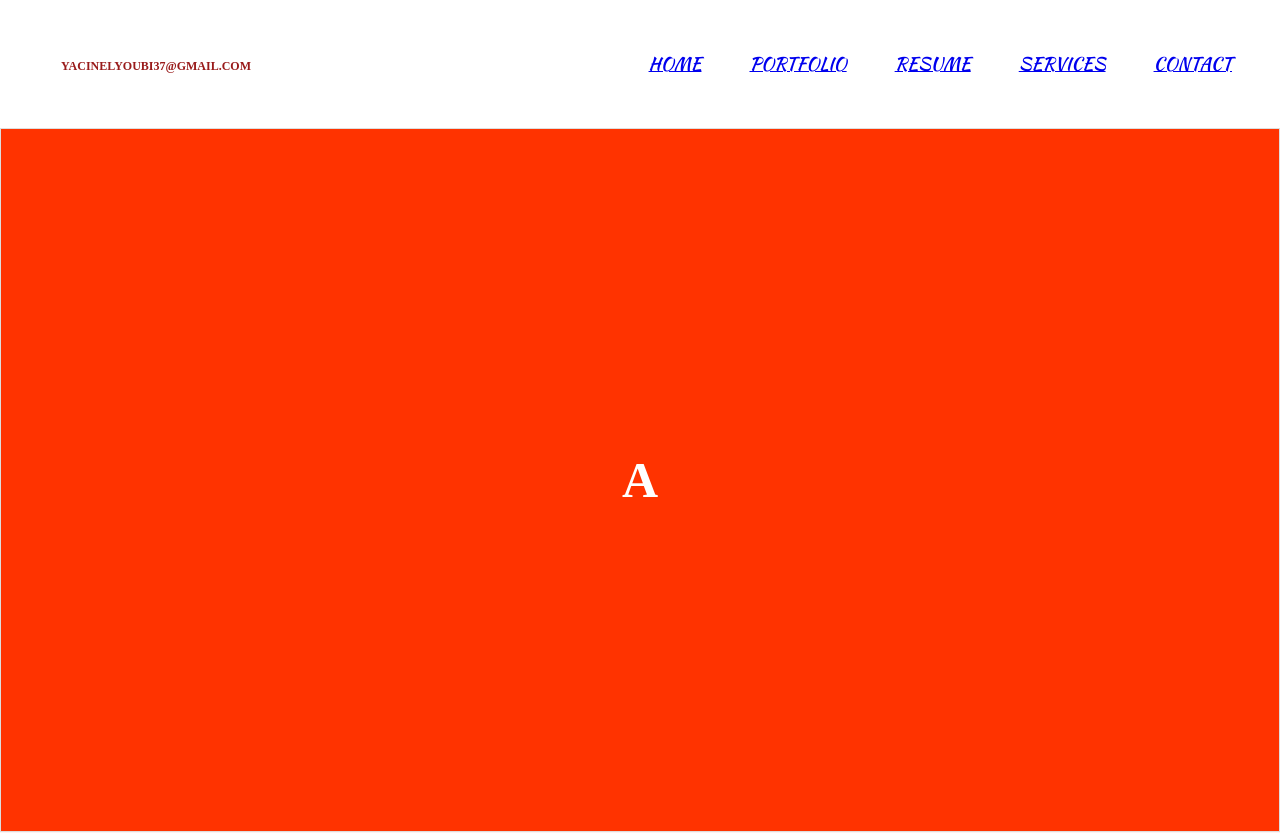
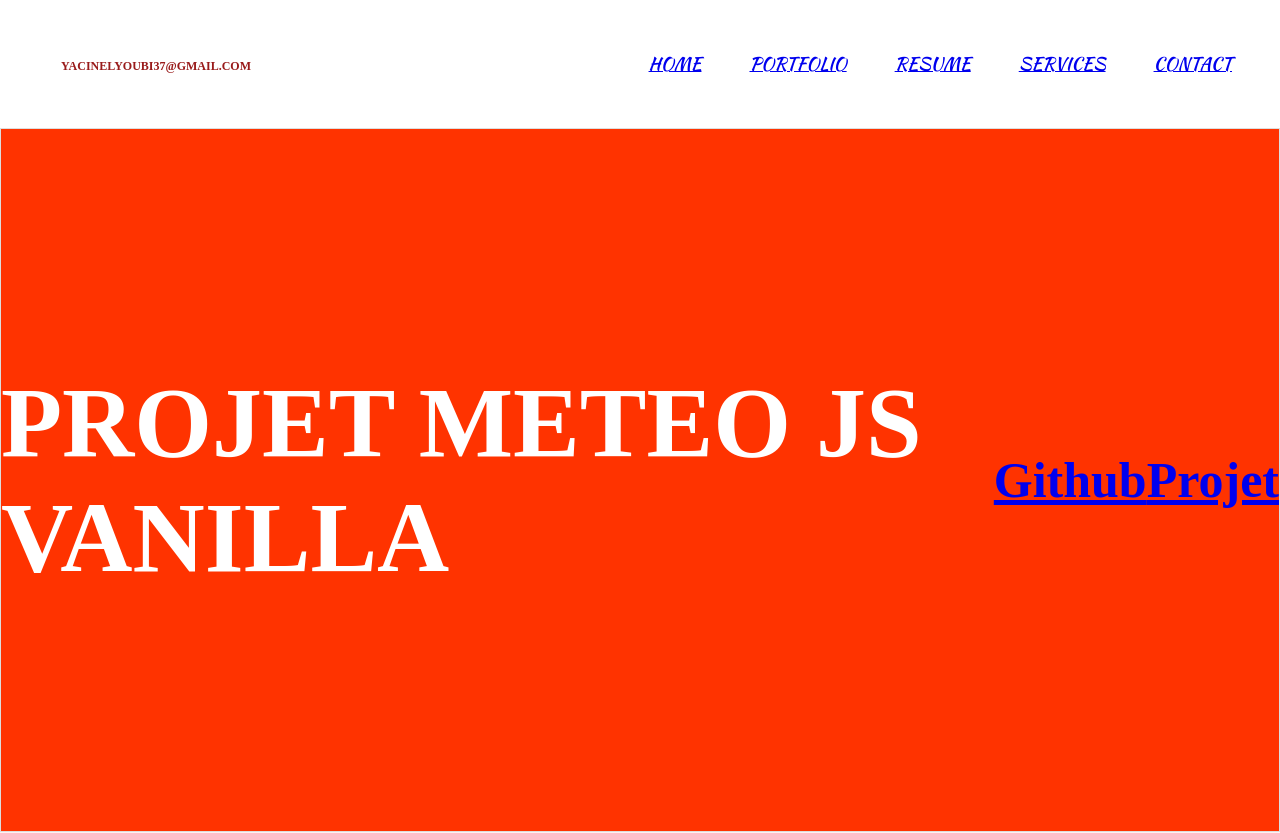
Before and after one commit to yacine-21/my_Website, a React (Create React App) app: page /portfolio in a window 1280 px wide. Shown: the top 833 px of the page. Built offline with nearby package versions, Linux system fonts and the light colour scheme.

Commit message:
link first projet

```diff
--- a/src/components/Portfolio/index.js
+++ b/src/components/Portfolio/index.js
@@ -1,16 +1,18 @@
-import React, { useState } from "react";
+import React from "react";
 import style from "./index.module.css";
 
 const Portfolio = () => {
-  let [isvisible, setIsvisible] = useState(true);
-
-  setTimeout(() => {
-    setIsvisible(true);
-  }, 5000);
   return (
     <>
       <div class={style.wrap}>
-        <div>A</div>
+        <div>
+          <h1>PROJET METEO JS VANILLA</h1>
+
+          <a href="https://github.com/yacine-21/Projet_Meteo_JS_Vanilla">
+            Github
+          </a>
+          <a href="https://projet-meteo-js-vanilla.vercel.app/">Projet</a>
+        </div>
         <div>B</div>
         <div>C</div>
         <div>D</div>
--- a/src/components/Portfolio/index.module.css
+++ b/src/components/Portfolio/index.module.css
@@ -57,13 +57,3 @@
   .wrap div:nth-child(5) {
     background-color: #ff33ff;
   }
-
-
-@keyframes color {
-    0%{
-        color: #0033ff;
-    }
-    100%{
-        color: green;
-    }
-}
```
